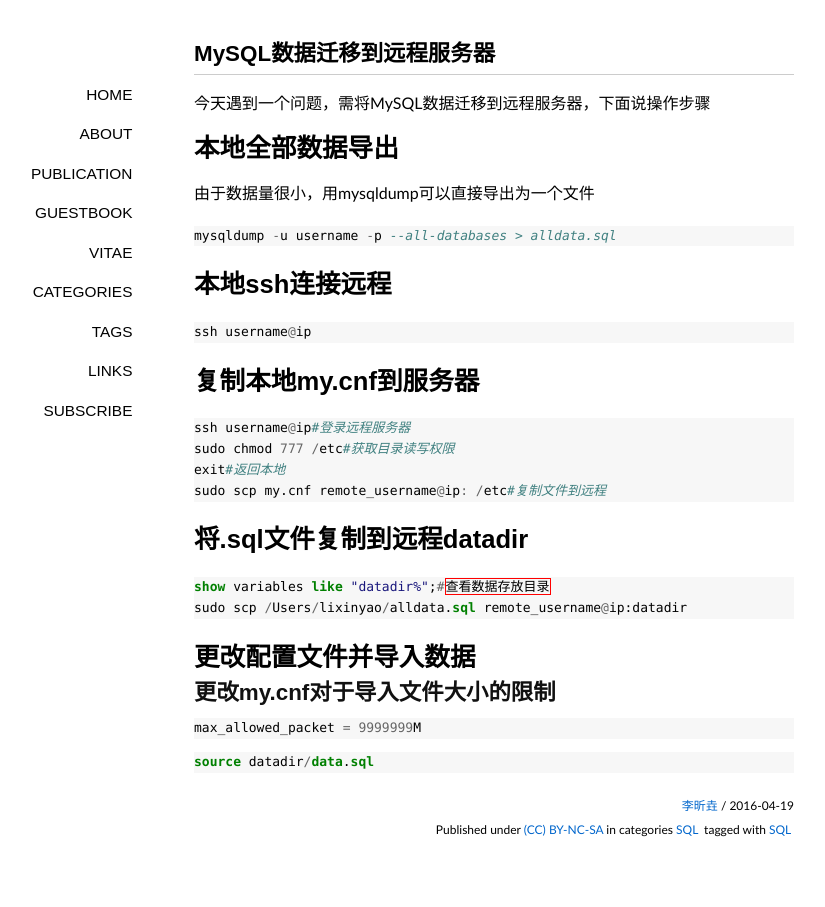
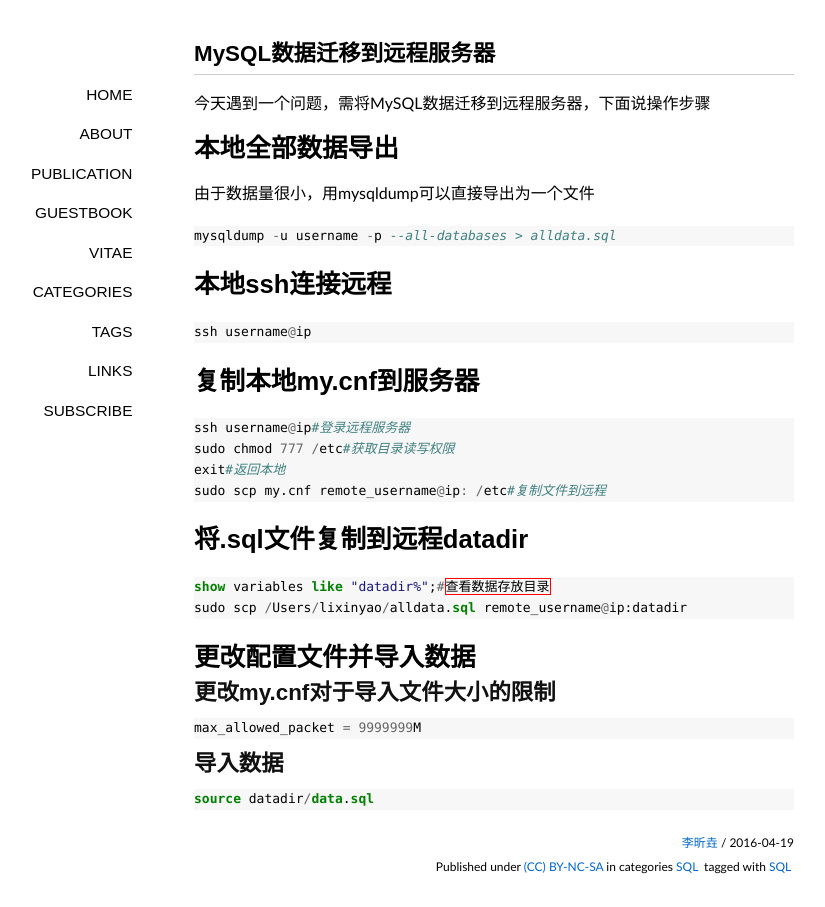
Before and after one commit to lixinyao/jekyll_blog, a Jekyll site: the page built from _posts/2016-04-19-mysql-move.md, in a window 1280 px wide. Shown: the whole page, without its empty margins (146-971 px from the left). Built offline with Jekyll 4.4.1, drawn with Linux system fonts in a browser that asks for light colours; nearby versions of some CDN libraries; some web fonts are replaced; comment, search, counter and statistics services are not loaded.

Commit message:
添加source导入数据

```diff
--- a/_posts/2016-04-19-mysql-move.md
+++ b/_posts/2016-04-19-mysql-move.md
@@ -46,6 +46,7 @@ sudo scp /Users/lixinyao/alldata.sql remote_username@ip:datadir
 max_allowed_packet = 9999999M
 {% endhighlight %}
 
+## 导入数据
 
 {% highlight sql %}
 source datadir/data.sql
```
